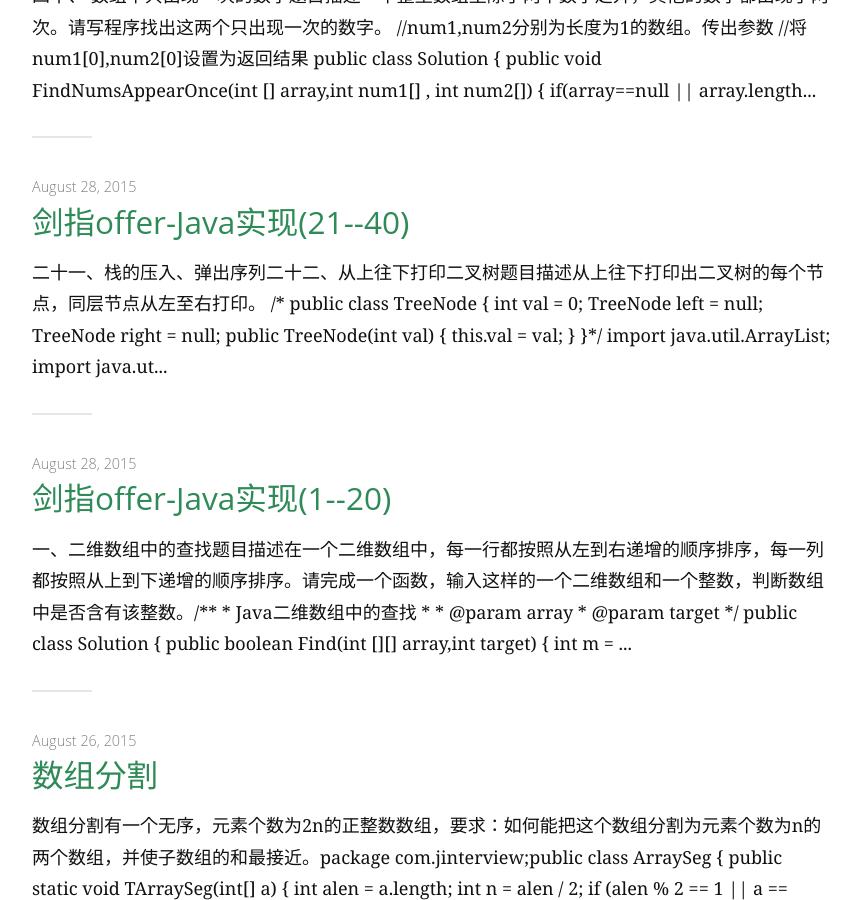
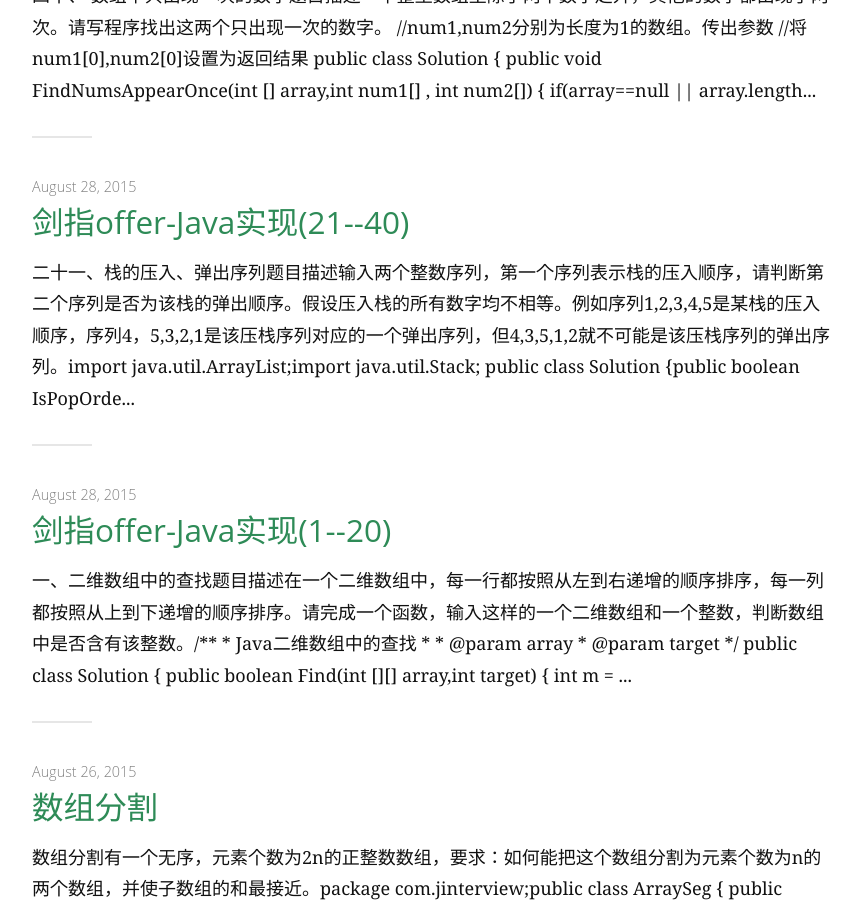
Before and after one commit to luonaibin/luonaibin.github.io, a Jekyll site: the page built from index.html, in a window 1280 px wide and 900 px high, scrolled down 519 px. Shown: the whole window, without its empty margins (208-1068 px from the left). Built offline with Jekyll 4.4.1, drawn with Linux system fonts in a browser that asks for light colours; Markdown is read by kramdown in place of the engine named in the settings; the list of posts is cut into pages by our own code; some of the changed lines change nothing that is shown.

Commit message:
update java array string

```diff
--- a/_posts/2015-08-25-java-Array-String-1.markdown
+++ b/_posts/2015-08-25-java-Array-String-1.markdown
@@ -99,9 +99,44 @@
 			}
 		}
 
+
+	    public ArrayList<Integer> printListFromTailToHead(ListNode listNode) {
+	        ArrayList<Integer> alist = new ArrayList<>();
+	        if (listNode != null) {
+	            if (listNode.next != null) {
+	                alist=printListFromTailToHead(listNode.next);
+	            }
+	            alist.add(listNode.val);
+	        }
+	        return alist;
+
+	    }
+
 ### 四、重建二叉树
 **题目描述**
+    public TreeNode reConstructBinaryTree(int[] pre, int[] in) {
+        return reConstructBinaryTree(pre, 0, pre.length - 1, in, 0, in.length - 1);
+    }
 
+    public TreeNode reConstructBinaryTree(int[] pre, int pstart, int pend, int[] in, int istart, int iend) {
+        if (pre == null || in == null) {
+            return null;
+        }
+        if (pstart > pend || istart > iend) {
+            return null;
+        }
+        TreeNode pNode = new TreeNode(pre[pstart]);
+        pNode.left = null;
+        pNode.right = null;
+        for (int i = istart; i <= iend; i++) {
+            if (in[i] == pre[pstart]) {
+                pNode.left = reConstructBinaryTree(pre, pstart + 1, pstart + i - istart, in, istart, i - 1);
+                pNode.right = reConstructBinaryTree(pre, i-istart+pstart + 1, pend, in, i + 1, iend);
+            }
+
+        }
+        return pNode;
+    }
 
 
 ### 五、用两个栈实现队列
@@ -239,17 +274,14 @@
 ### 十一、 二进制中1的个数
 **题目描述**输入一个整数，输出该数二进制表示中1的个数。其中负数用补码表示。
 
-		class Solution {
-		public:
-			 int  NumberOf1(int n) {
-				 int count = 0;
-				 while(n){
-					 n = n & (n-1);
-					 count++;
-				 }
-				 return count;
-			 }
-		};
+    public int NumberOf1(int n) {
+        int count=0;
+        while(n!=0){
+            n=n&(n-1);
+            count++;
+        }
+        return count;
+    }
 
 ### 十二、 数值的整数次方
 **题目描述**给定一个double类型的浮点数base和int类型的整数exponent。求base的exponent次方。
@@ -416,7 +448,51 @@
 
 ### 十七、 树的子结构
 **题目描述**
+输入两颗二叉树A，B，判断B是不是A的子结构。
 
+/**
+public class TreeNode {
+    int val = 0;
+    TreeNode left = null;
+    TreeNode right = null;
+
+    public TreeNode(int val) {
+        this.val = val;
+
+    }
+
+}
+*/
+public class Solution {
+    public boolean HasSubtree(TreeNode root1, TreeNode root2) {
+        boolean rflag = false;
+        if (root1 != null && root2 != null) {
+            if (root1.val == root2.val) {
+                rflag = DoesTree1HaveTree2(root1, root2);
+            }
+            if (!rflag) {
+                rflag = HasSubtree(root1.left, root2);
+            }
+            if (!rflag) {
+                rflag = HasSubtree(root1.right, root2);
+            }
+        }
+        return rflag;
+    }
+
+    public static boolean DoesTree1HaveTree2(TreeNode root1, TreeNode root2) {
+        if (root2 == null) {
+            return true;
+        }
+        if (root1 == null) {
+            return false;
+        }
+        if (root1.val != root2.val) {
+            return false;
+        }
+        return DoesTree1HaveTree2(root1.left, root2.left) && DoesTree1HaveTree2(root1.right, root2.right);
+    }
+}
 
 ### 十八、 二叉树的镜像
 **题目描述**
@@ -467,4 +543,87 @@
 
 ### 十九、 顺时针打印矩阵
 
+**题目描述**
+输入一个矩阵，按照从外向里以顺时针的顺序依次打印出每一个数字，例如，如果输入如下矩阵： 1 2 3 4 5 6 7 8 9 10 11 12 13 14 15 16 则依次打印出数字1,2,3,4,8,12,16,15,14,13,9,5,6,7,11,10.
+
+
+	import java.util.ArrayList;
+	public class Solution {
+    public ArrayList<Integer> printMatrix(int[][] matrix) {
+        if (matrix == null) {
+            return null;
+        }
+        ArrayList<Integer> alist = new ArrayList<>();
+        int rows = matrix.length;
+        int columns = matrix[0].length;
+        int start = 0;
+        while (rows > start * 2 && columns > start * 2) {
+            alist.addAll(printMatrixCircle(matrix, columns, rows, start));
+            start++;
+        }
+        return alist;
+    }
+
+    public static ArrayList<Integer> printMatrixCircle(int[][] matrix, int columns, int rows, int start) {
+        ArrayList<Integer> alist = new ArrayList<>();
+        int endX = columns - 1 - start;
+        int endY = rows - 1 - start;
+        for (int i = start; i <= endX; ++i) {
+            alist.add(matrix[start][i]);
+        }
+        if (start < endY) {
+            for (int i = start + 1; i <= endY; ++i) {
+                alist.add(matrix[i][endX]);
+            }
+        }
+
+        if (start < endX && start < endY) {
+            for (int i = endX - 1; i >= start; i--) {
+                alist.add(matrix[endY][i]);
+            }
+        }
+        if (start < endX && start < endY - 1) {
+            for (int i = endY - 1; i >= start + 1; i--) {
+                alist.add(matrix[i][start]);
+            }
+        }
+        return alist;
+    }
+}
 ### 二十、 包含min函数的栈
+
+**题目描述**
+定义栈的数据结构，请在该类型中实现一个能够得到栈最小元素的min函数。
+
+
+	import java.util.Stack;
+	import java.util.ArrayList;
+	public class Solution {
+
+    ArrayList<Integer> list = new ArrayList<>();
+    int i = 0;
+
+    public void push(int node) {
+        list.add(node);
+        i++;
+    }
+
+    public void pop() {
+        list.remove(i - 1);
+        i--;
+    }
+
+    public int top() {
+        return list.get((i--) - 1);
+    }
+
+    public int min() {
+        int min = list.get(0);
+        for (int i = 1; i < list.size(); i++) {
+            if (min > list.get(i)) {
+                min = list.get(i);
+            }
+        }
+        return min;
+    }
+}
--- a/_posts/2015-08-25-java-Array-String-2.markdown
+++ b/_posts/2015-08-25-java-Array-String-2.markdown
@@ -16,6 +16,32 @@
 --------
 
 ### 二十一、栈的压入、弹出序列
+
+**题目描述**
+输入两个整数序列，第一个序列表示栈的压入顺序，请判断第二个序列是否为该栈的弹出顺序。假设压入栈的所有数字均不相等。例如序列1,2,3,4,5是某栈的压入顺序，序列4，5,3,2,1是该压栈序列对应的一个弹出序列，但4,3,5,1,2就不可能是该压栈序列的弹出序列。
+
+    import java.util.ArrayList;
+	import java.util.Stack;
+
+	public class Solution {
+    public boolean IsPopOrder(int [] pushA,int [] popA) {
+        if (pushA.length != popA.length) {
+            return false;
+        }
+        Stack<Integer> stack = new Stack<>();
+        if (pushA.length == 0 && popA.length == 0) {
+            return false;
+        }
+        for (int i = 0, j = 0; i < pushA.length; i++) {
+            stack.push(pushA[i]);
+            while (!stack.empty() && stack.peek() == popA[j]) {
+                stack.pop();
+                j++;
+            }
+        }
+        return stack.empty() == true;
+    }
+}
 
 ### 二十二、从上往下打印二叉树
 **题目描述**从上往下打印出二叉树的每个节点，同层节点从左至右打印。
```
